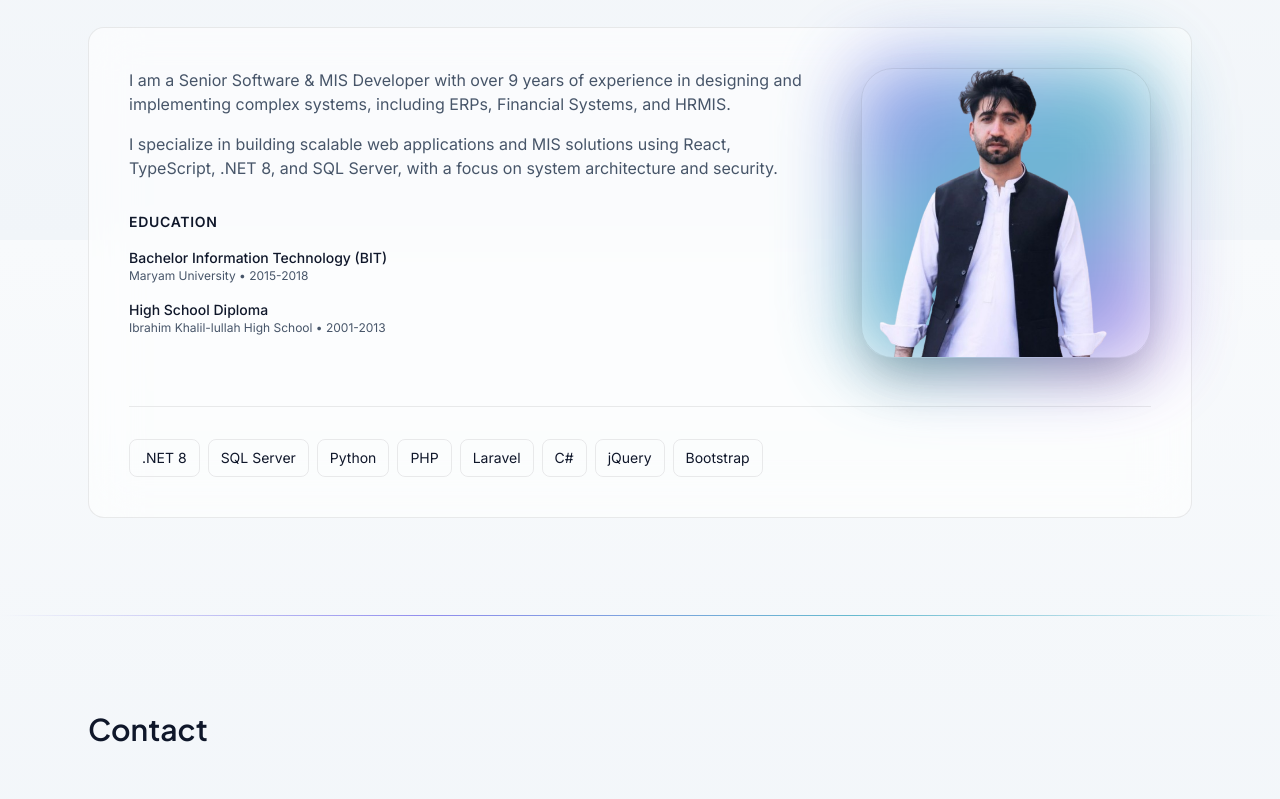
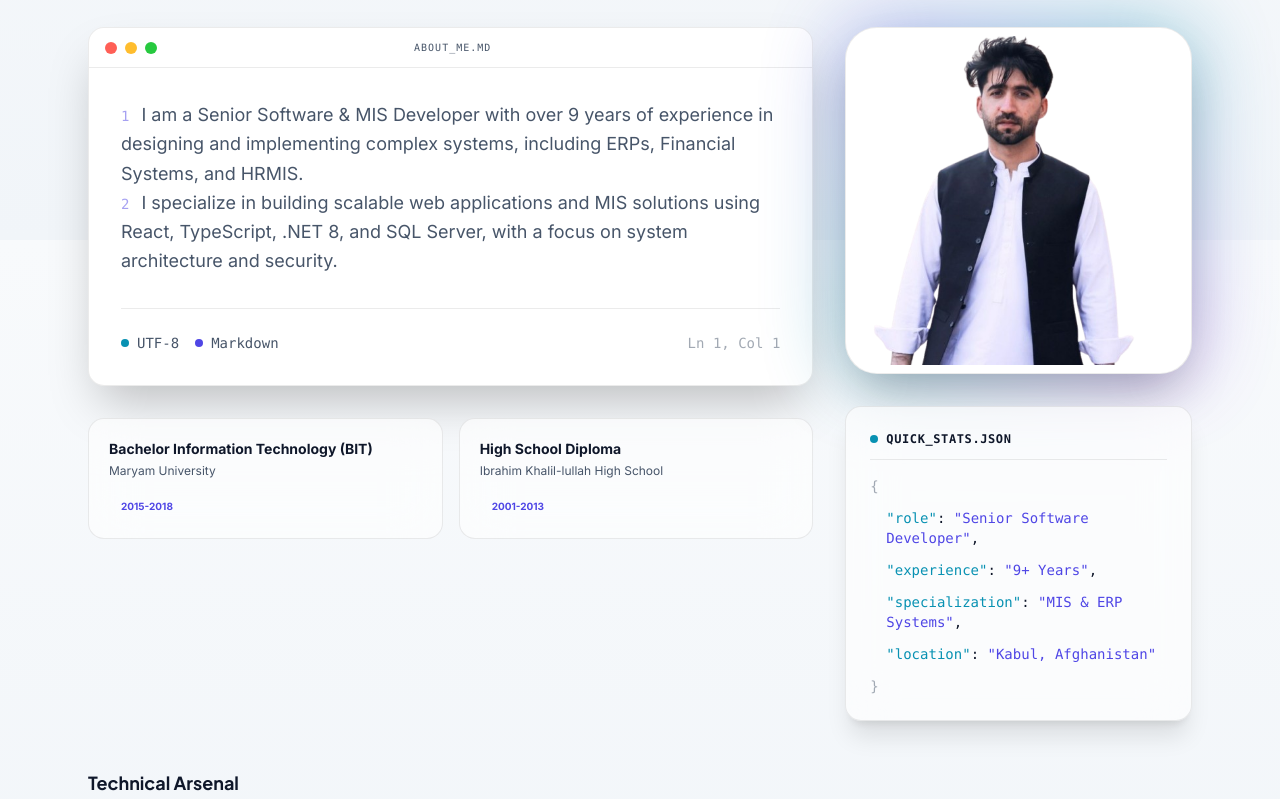
Before and after one commit to SamimSafi/profile, a React (Vite) app: page / in a window 1280 px wide. Shown: the part 8560-9359 px from the top of the page. Built offline with nearby package versions, Linux system fonts and the light colour scheme.

Commit message:
more efficent design about us

```diff
--- a/src/sections/About.tsx
+++ b/src/sections/About.tsx
@@ -4,76 +4,170 @@ import { about } from '@/data/about'
 import profileImg from '@/assets/profile.jpg'
 
 export function About() {
+  const stats = [
+    { label: 'Role', value: 'Senior Software Developer' },
+    { label: 'Experience', value: '9+ Years' },
+    { label: 'Specialization', value: 'MIS & ERP Systems' },
+    { label: 'Location', value: 'Kabul, Afghanistan' },
+  ]
+
   return (
     <Section id="about" title="About">
+      <div className="grid gap-8 lg:grid-cols-12">
+        {/* Left Column: Narrative & Terminal */}
+        <div className="lg:col-span-8 space-y-8">
           <motion.div
-        initial={{ opacity: 0, y: 20 }}
+            initial={{ opacity: 0, x: -20 }}
+            whileInView={{ opacity: 1, x: 0 }}
+            viewport={{ once: true }}
+            transition={{ duration: 0.5 }}
+            className="relative overflow-hidden rounded-2xl border border-[var(--glass-border)] bg-[var(--editor-bg)] shadow-2xl"
+          >
+            {/* Terminal Header */}
+            <div className="flex items-center justify-between border-b border-[var(--glass-border)] bg-[var(--text)]/5 px-4 py-3">
+              <div className="flex gap-2">
+                <div className="h-3 w-3 rounded-full bg-[#ff5f56]" />
+                <div className="h-3 w-3 rounded-full bg-[#ffbd2e]" />
+                <div className="h-3 w-3 rounded-full bg-[#27c93f]" />
+              </div>
+              <div className="text-[10px] font-mono uppercase tracking-widest text-[var(--text-muted)]">
+                about_me.md
+              </div>
+              <div className="w-12" />
+            </div>
+
+            {/* Terminal Content */}
+            <div className="p-6 md:p-8">
+              <div className="prose prose-invert max-w-none">
+                {about.intro.map((p, i) => (
+                  <motion.p
+                    key={i}
+                    initial={{ opacity: 0, y: 10 }}
                     whileInView={{ opacity: 1, y: 0 }}
-        viewport={{ once: true, margin: '-60px' }}
-        transition={{ duration: 0.4 }}
-        className="glass-card rounded-2xl p-8 md:p-10"
+                    viewport={{ once: true }}
+                    transition={{ delay: i * 0.2 }}
+                    className="text-lg leading-relaxed text-[var(--text-muted)] last:mb-0"
                   >
-        <div className="grid gap-12 lg:grid-cols-[1fr,auto]">
-          <div>
-            {about.intro.map((p, i) => (
-              <p key={i} className="text-[var(--text-muted)] [&+&]:mt-4">
+                    <span className="mr-3 inline-block font-mono text-[var(--primary)] text-sm opacity-50">
+                      {i + 1}
+                    </span>
                     {p}
-              </p>
+                  </motion.p>
                 ))}
+              </div>
 
-            <div className="mt-8 grid gap-6 sm:grid-cols-2">
-              <div>
-                <h4 className="mb-4 text-sm font-semibold uppercase tracking-wider text-[var(--text)]">
-                  Education
-                </h4>
-                <div className="space-y-4">
-                  {about.education.map((e) => (
-                    <div key={e.degree}>
-                      <div className="text-sm font-medium text-[var(--text)]">{e.degree}</div>
-                      <div className="text-xs text-[var(--text-muted)]">
-                        {e.school} • {e.year}
+              {/* Terminal Footer Info */}
+              <div className="mt-8 flex items-center gap-4 border-t border-[var(--glass-border)] pt-6 text-sm font-mono text-[var(--text-muted)]">
+                <span className="flex items-center gap-2">
+                  <span className="h-2 w-2 rounded-full bg-[var(--accent)]" />
+                  UTF-8
+                </span>
+                <span className="flex items-center gap-2">
+                  <span className="h-2 w-2 rounded-full bg-[var(--primary)]" />
+                  Markdown
+                </span>
+                <span className="ml-auto opacity-50">Ln 1, Col 1</span>
               </div>
             </div>
+          </motion.div>
+
+          {/* Education - More modern layout */}
+          <div className="grid gap-4 sm:grid-cols-2">
+            {about.education.map((e, i) => (
+              <motion.div
+                key={e.degree}
+                initial={{ opacity: 0, y: 10 }}
+                whileInView={{ opacity: 1, y: 0 }}
+                viewport={{ once: true }}
+                transition={{ delay: 0.3 + i * 0.1 }}
+                className="glass-card flex flex-col justify-between p-5"
+              >
+                <div>
+                  <h4 className="text-sm font-bold text-[var(--text)]">{e.degree}</h4>
+                  <p className="mt-1 text-xs text-[var(--text-muted)]">{e.school}</p>
+                </div>
+                <span className="mt-4 inline-block self-start rounded-full bg-[var(--primary)]/10 px-3 py-1 text-[10px] font-bold text-[var(--primary)] uppercase">
+                  {e.year}
+                </span>
+              </motion.div>
             ))}
           </div>
         </div>
-            </div>
-          </div>
 
-          {/* Profile Image with Hero Style */}
-          <div className="relative flex justify-center lg:block">
-            <div className="relative">
+        {/* Right Column: Profile & Stats */}
+        <div className="lg:col-span-4 space-y-8">
+          {/* Profile Card */}
+          <motion.div
+            initial={{ opacity: 0, scale: 0.95 }}
+            whileInView={{ opacity: 1, scale: 1 }}
+            viewport={{ once: true }}
+            className="relative group"
+          >
             <div
-                className="absolute -inset-1 rounded-[2.25rem] opacity-60 blur-2xl"
+              className="absolute -inset-1 rounded-[2.25rem] opacity-40 blur-2xl transition-opacity group-hover:opacity-60"
               style={{
                 background: `linear-gradient(135deg, var(--primary) 0%, var(--accent) 50%, var(--highlight) 100%)`,
               }}
             />
-              <div className="relative overflow-hidden rounded-[2rem] border border-[var(--glass-border)] shadow-2xl">
-                <img src={profileImg} alt="" className="h-64 w-64 object-cover sm:h-72 sm:w-72" />
+            <div className="relative overflow-hidden rounded-[2rem] border border-[var(--glass-border)] bg-[var(--editor-bg)] p-2 shadow-2xl">
+              <img
+                src={profileImg}
+                alt="Profile"
+                className="aspect-square w-full rounded-[1.75rem] object-cover transition-transform duration-500 group-hover:scale-105"
+              />
             </div>
+          </motion.div>
+
+          {/* Quick Stats JSON block */}
+          <motion.div
+            initial={{ opacity: 0, x: 20 }}
+            whileInView={{ opacity: 1, x: 0 }}
+            viewport={{ once: true }}
+            className="glass-card overflow-hidden p-6 font-mono text-sm shadow-xl"
+          >
+            <div className="mb-4 flex items-center gap-2 border-b border-[var(--glass-border)] pb-3">
+              <span className="h-2 w-2 rounded-full bg-[var(--accent)]" />
+              <span className="text-xs font-bold uppercase tracking-wider text-[var(--text)]">
+                quick_stats.json
+              </span>
             </div>
+            <div className="space-y-3">
+              <div className="text-[var(--text-muted)] opacity-50">{"{"}</div>
+              {stats.map((s, i) => (
+                <div key={s.label} className="pl-4">
+                  <span className="text-[var(--accent)]">"{s.label.toLowerCase()}"</span>
+                  <span className="text-[var(--text)]">: </span>
+                  <span className="text-[var(--primary)]">"{s.value}"</span>
+                  {i < stats.length - 1 && <span className="text-[var(--text)]">,</span>}
+                </div>
+              ))}
+              <div className="text-[var(--text-muted)] opacity-50">{"}"}</div>
+            </div>
+          </motion.div>
         </div>
       </div>
 
-        {/* Tech stack at the end */}
-        <div className="mt-12 flex flex-wrap gap-2 border-t border-[var(--glass-border)] pt-8">
-          {about.techStack
-            .filter((t) => !['React', 'TypeScript'].includes(t))
-            .map((t, i) => (
+      {/* Categorized Tech Stack */}
+      <div className="mt-12">
+        <h3 className="mb-6 font-heading text-lg font-bold text-[var(--text)]">
+          Technical Arsenal
+        </h3>
+        <div className="flex flex-wrap gap-3">
+          {about.techStack.map((t, i) => (
             <motion.span
               key={t}
-                initial={{ opacity: 0, scale: 0.9 }}
-                whileInView={{ opacity: 1, scale: 1 }}
+              initial={{ opacity: 0, y: 5 }}
+              whileInView={{ opacity: 1, y: 0 }}
               viewport={{ once: true }}
-                transition={{ duration: 0.25, delay: i * 0.03 }}
-                className="rounded-lg border border-[var(--glass-border)] bg-[var(--text)]/[0.03] px-3 py-2 text-sm text-[var(--text)]"
+              transition={{ delay: i * 0.05 }}
+              whileHover={{ y: -2, scale: 1.05 }}
+              className="rounded-xl border border-[var(--glass-border)] bg-[var(--text)]/5 px-4 py-2 text-sm font-medium text-[var(--text)] transition-colors hover:border-[var(--primary)]/30 hover:bg-[var(--primary)]/5"
             >
               {t}
             </motion.span>
           ))}
         </div>
-      </motion.div>
+      </div>
     </Section>
   )
 }
```
Lines whose indentation alone changed are shown as unchanged.
